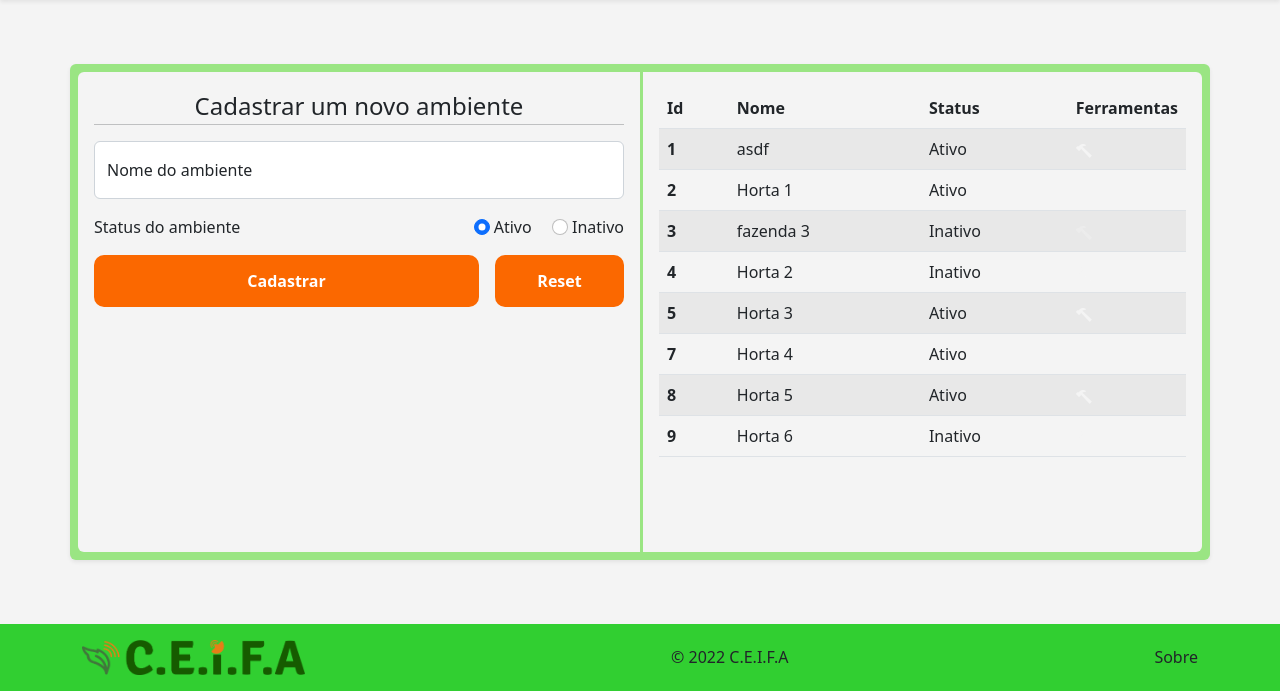
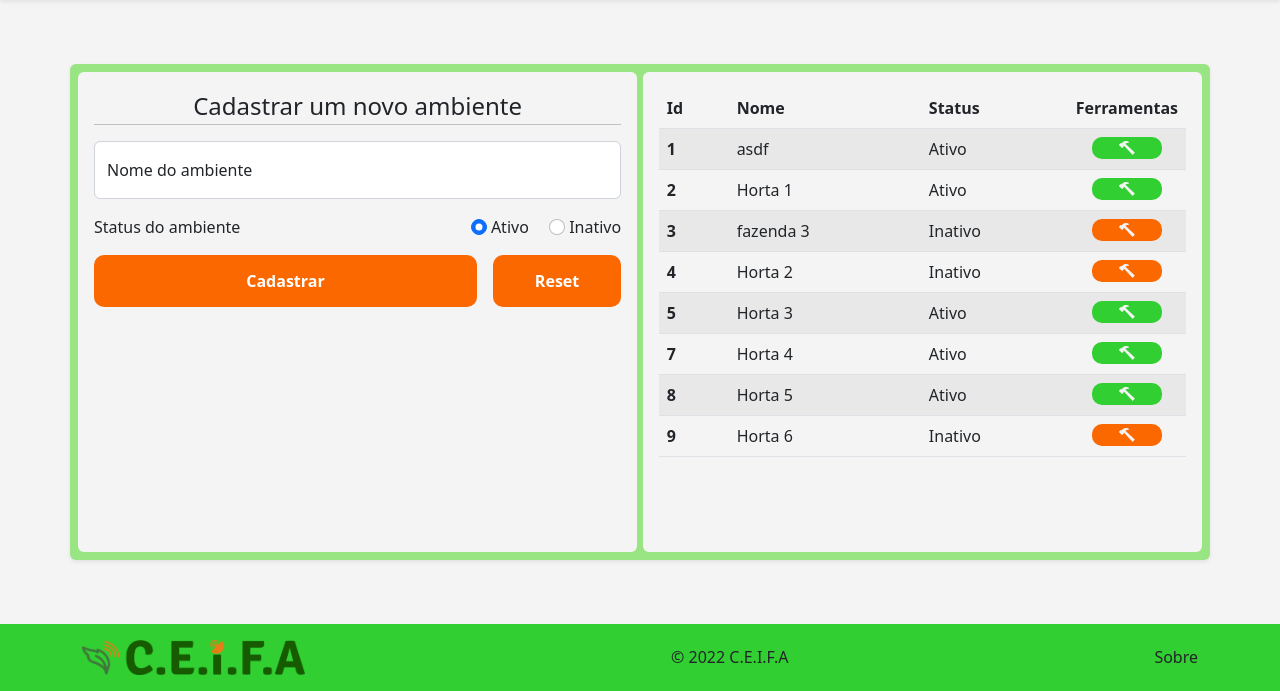
Before and after one commit to fabricioifc/Fazendinha, a Flask app: page /cadastro/ambiente in a window 1280 px wide. Shown: the part 144-835 px from the top of the page. Run offline with Flask 2, Linux system fonts and the light colour scheme; a user stored in the database is signed in; data comes from the database, SQL or seed files in the repository; some libraries are stand-ins or nearby versions.

Commit message:
padronizacao de pg(AmbienteInstânciasRecursos)

```diff
--- a/frontend/static/css/style.css
+++ b/frontend/static/css/style.css
@@ -44,7 +44,7 @@ p{margin: 0px;}
 .t75{width: 75%;}
 .t25{width: 25%;}
 .t49{width: 49%;}
-.t49half{width:49.5%}
+.t49HalfQuarter{width:49.75%}
 
 /*button*/
 .bgButton{background-color: #FB6800;padding: 0.75%;border-radius: 10px; border-color: #ffffff00; width: 90px;}
--- a/frontend/templates/cadastroAmbientes.html
+++ b/frontend/templates/cadastroAmbientes.html
@@ -5,11 +5,12 @@
 {% block content %}
 
 <section class="container mt-5 mb-5 bgBorder p-2 rounded shadow-sm">
-    <div class="bgBlock rounded">
+    <div class="">
 
-      <div class="d-flex justify-content-evenly align-items-center hAmbiente">
+      <div class="d-flex justify-content-between align-items-center hAmbiente bgTransparent">
 
-        <div class="t50 p-3 hAmbiente overflowhidden">
+        <!--cadastrar um novo ambinete-->
+        <div class="t49HalfQuarter p-3 hAmbiente bgBlock rounded overflowhidden">
           <div>
             <div class="text-center fs-4">
               <p class="m-0">Cadastrar um novo ambiente</p>
@@ -54,7 +55,8 @@
           </div>
         </div>
 
-        <div class="t50 p-3 borderStart hAmbiente overflowhidden">
+        <!--lista de ambiente-->
+        <div class="t49HalfQuarter p-3 hAmbiente bgBlock rounded overflowhidden">
 
             <table class="table table-striped">
               <thead>
@@ -79,12 +81,12 @@
                   </td>
                   <td>
                     {% if environment['status'] == 1%}
-                      <a href="/cadastro/instancias?id={{environment['id_environment']}}">
+                      <a href="/cadastro/instancias?id={{environment['id_environment']}}" class="d-flex justify-content-center bgHammer me-3 ms-3">
                         <img src="../static/img/hammer.svg" alt="">
                       </a>
                     {% else %}
-                      <a href="/cadastro/instancias?id={{environment['id_environment']}}" style="pointer-events: none">
-                        <img src="../static/img/hammer.svg" alt="" style="opacity: 0.4; filter: alpha(opacity=40);">
+                      <a href="/cadastro/instancias?id={{environment['id_environment']}}" style="pointer-events: none" class="d-flex justify-content-center bgHammerBad me-3 ms-3">
+                        <img src="../static/img/hammer.svg" alt="">
                       </a>
                     {% endif %}
                   </td>
```
Also changed, not shown: frontend/templates/cadastroInstancias.html (+5 -5 lines), frontend/templates/cadastroRecursos.html (+3 -10 lines), frontend/templates/index.html (+4 -4 lines).
